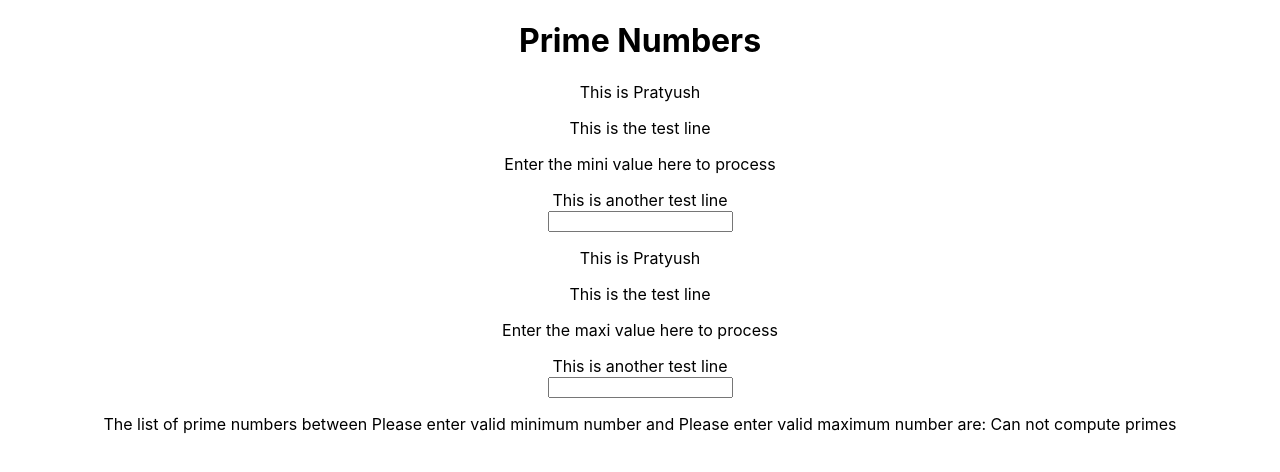
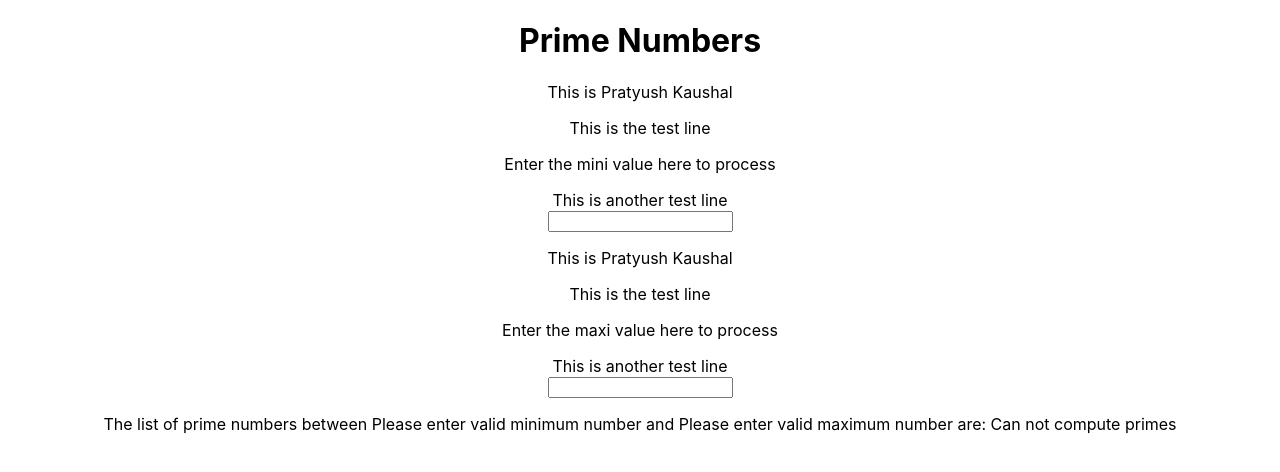
Before and after one commit to rgpkms/TestForApplication, a React (Create React App) app: page / in a window 1280 px wide. Shown: the top 472 px of the page. Built offline with nearby package versions, Linux system fonts and the light colour scheme.

Commit message:
For practice created a conflict

```diff
--- a/src/NumberInput.tsx
+++ b/src/NumberInput.tsx
@@ -15,7 +15,7 @@ class NumberInput extends React.Component<any, any>{
     const scale: string = this.props.scale;
     return (
       <div>
-        <p>This is Pratyush</p>
+        <p>This is Pratyush Kaushal</p>
         <div>This is the test line</div>
         <p>Enter the {scale} value here to process</p>
         <div>This is another test line</div>
```
